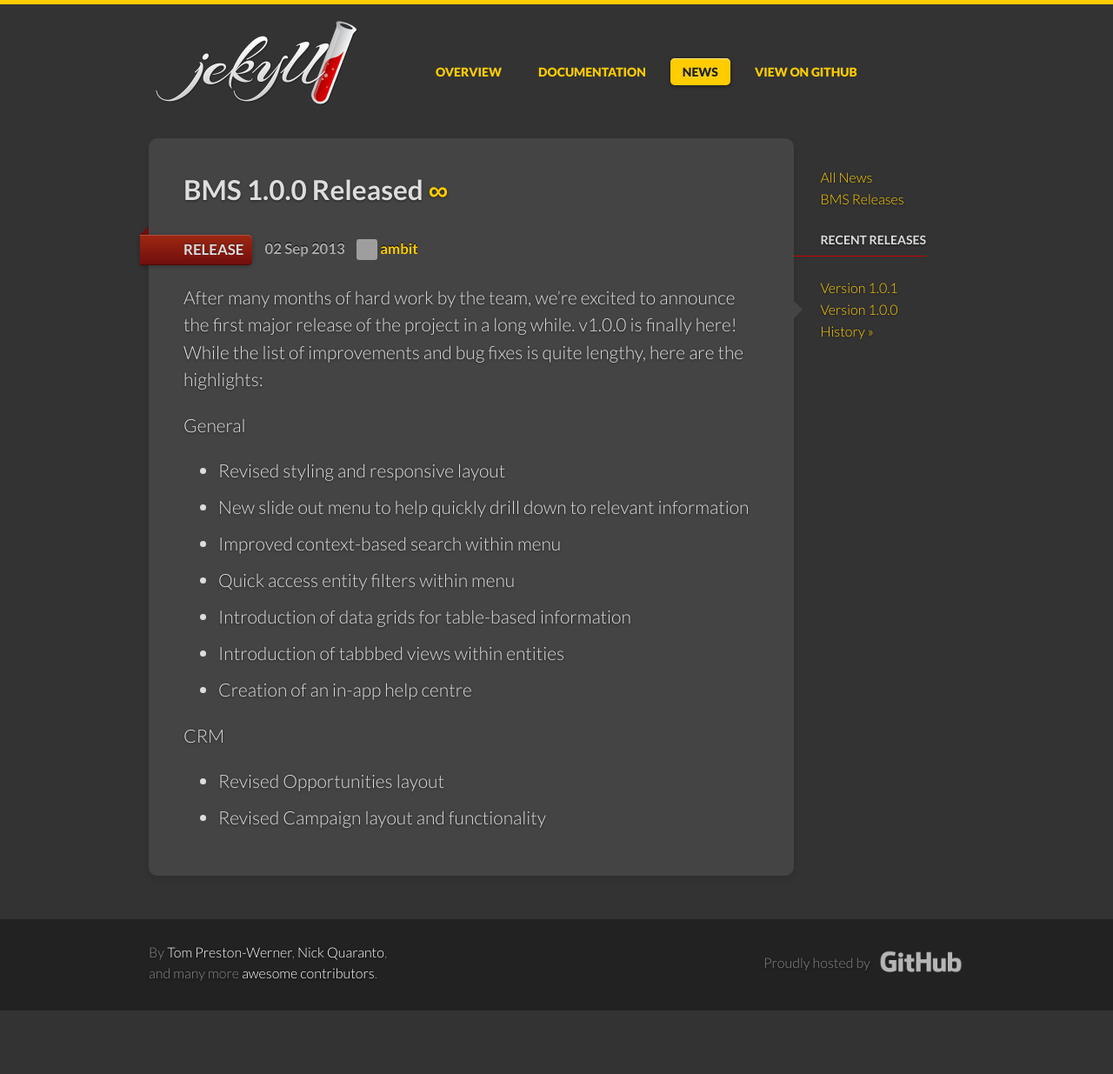
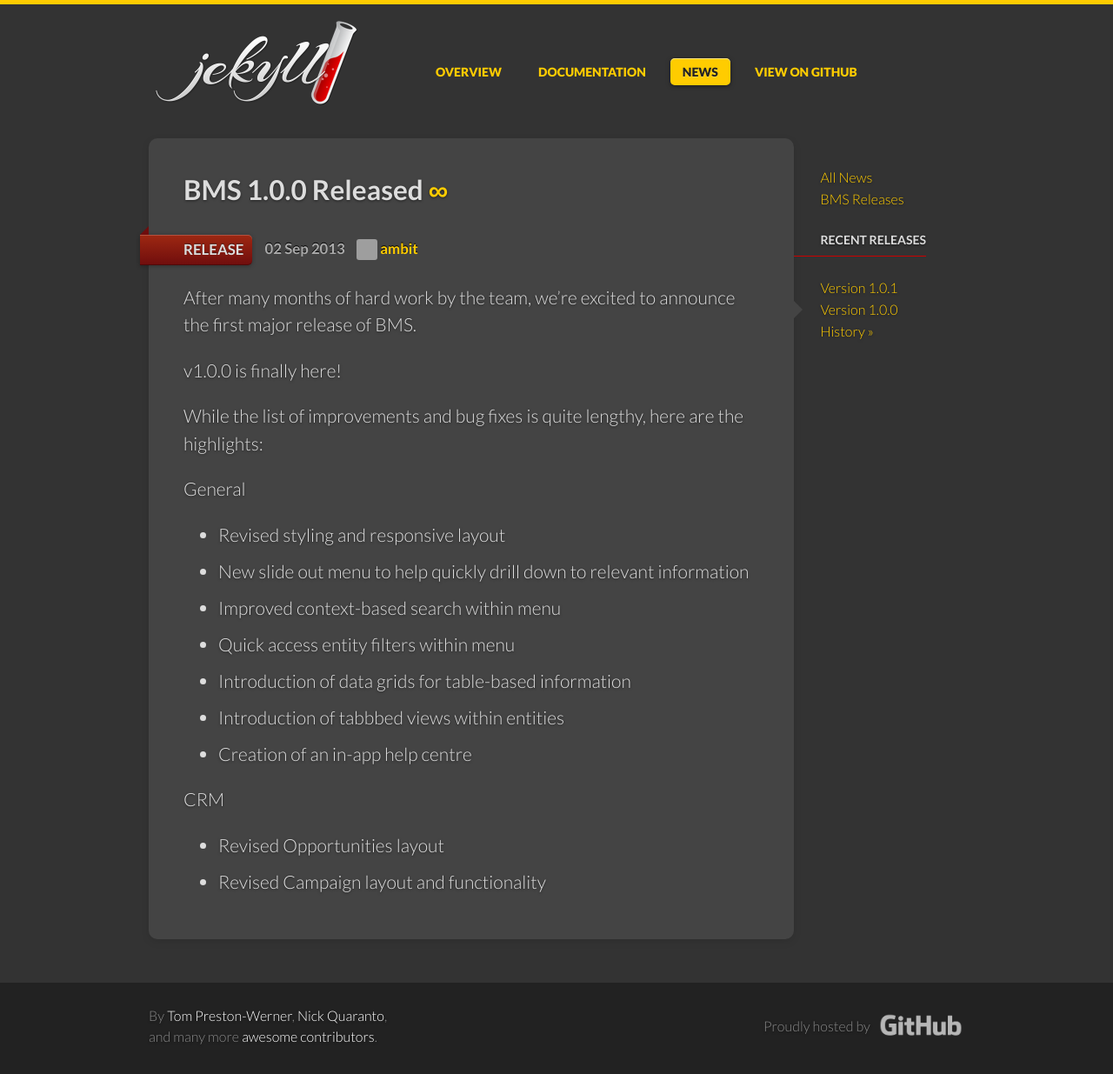
Before and after one commit to ambit/bms-support, a Jekyll site: the page built from _posts/2013-09-02-bms-1-0-0-released.markdown, in a window 1280 px wide. Shown: the whole page at 87% size. Built offline with Jekyll 4.4.1, drawn with Linux system fonts in a browser that asks for light colours; some web fonts are replaced; before the commit the page ends 1162 px from its top, so only the background shows below that; grey boxes are pictures that could not be loaded.

Commit message:
Update 1st Release

```diff
--- a/_posts/2013-09-02-bms-1-0-0-released.markdown
+++ b/_posts/2013-09-02-bms-1-0-0-released.markdown
@@ -7,10 +7,11 @@
 categories: [release]
 ---
 
-After many months of hard work by the team, we're excited
-to announce the first major release of the project in a long while. v1.0.0 is
-finally here! While the list of improvements and bug fixes is quite lengthy,
-here are the highlights:
+After many months of hard work by the team, we're excited to announce the first major release of BMS.
+
+v1.0.0 is finally here!
+
+While the list of improvements and bug fixes is quite lengthy, here are the highlights:
 
 General
 - Revised styling and responsive layout
```
